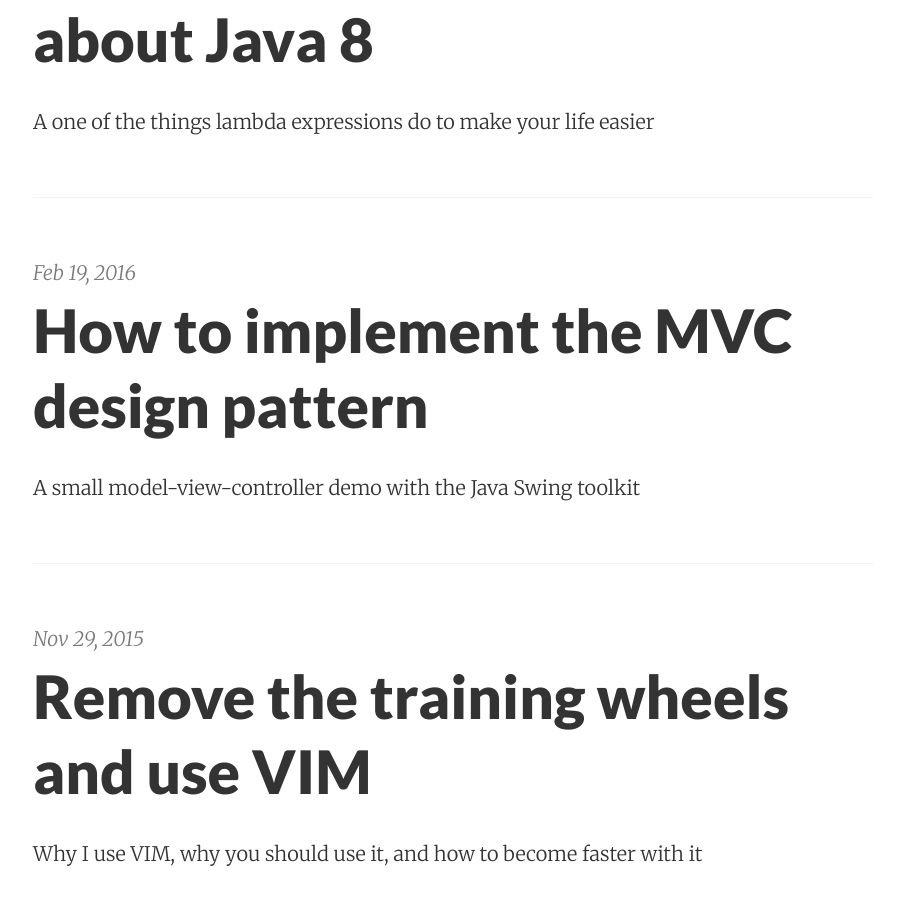
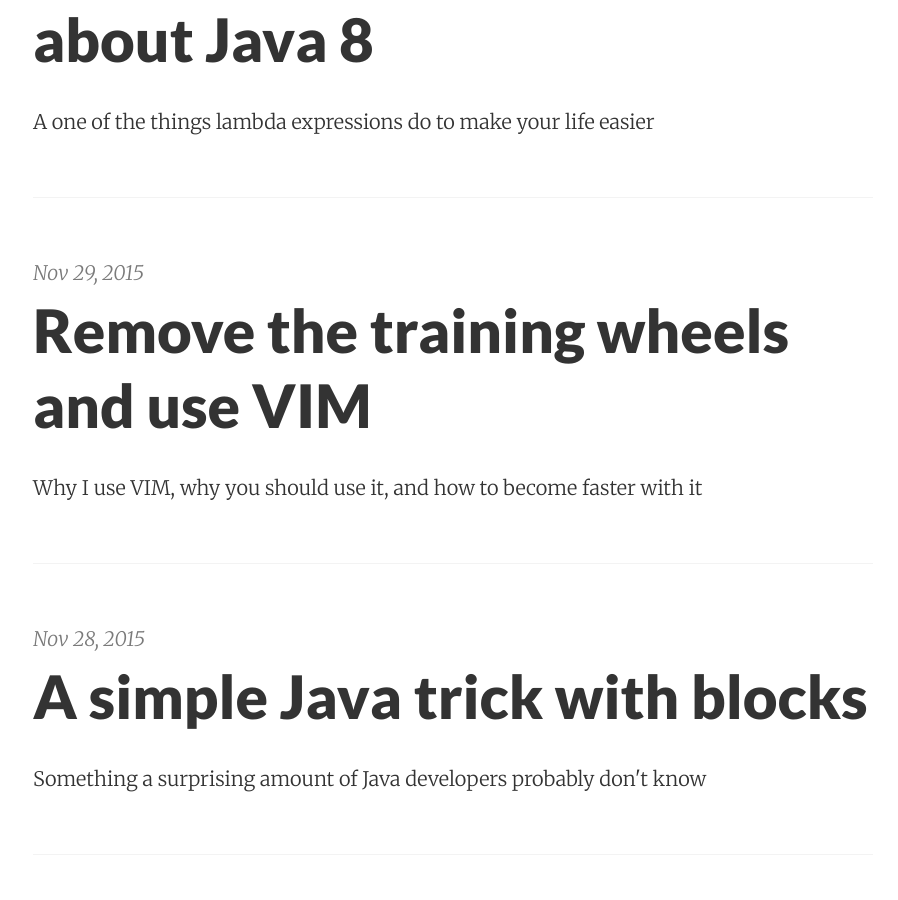
Before and after one commit to zakrywilson/zakrywilson.github.io, a Jekyll site: the page built from index.html, in a window 1280 px wide and 900 px high, scrolled down 676 px. Shown: the whole window, without its empty margins (187-1085 px from the left). Built offline with Jekyll 4.4.1, drawn with Linux system fonts in a browser that asks for light colours; nearby versions of some CDN libraries; the list of posts is cut into pages by our own code; part of the change alters nothing that is shown.

Commit message:
Changed MVC references to MVP

```diff
--- a/_posts/2016-02-19-mvc-demo.md
+++ /dev/null
@@ -1,109 +0,0 @@
----
-layout:     post
-title:      How to implement the MVC design pattern
-date:       2016-2-19 14:58
-summary:    A small model-view-controller demo with the Java Swing toolkit
-categories: Java
----
-
-When I first began to learn how write Swing applications, I ran into the issue of finding a good resource that clearly described ways to actually implement the Model-View-Controller. Most articles approached this design pattern from such a high-level perspective that they aren't helpful in actually demonstrating how to use the MVC in practice.
-
-This article aims at hitting all the angles by quickly discussing design patterns in general, why use them, describing the MVC from that high-level perspective, and then finally showing how the MVC can be done in practice with two action listeners – something I found that similar articles don't do.
-
-This is small app we'll be creating in this article.
-
-<center><img src="http://i.imgur.com/SWzbqGc.png" alt="GUI"></center>
-
-# First, what is the MVC?
-
-The MVC stands for the Model-View-Controller, which is just one of the many design patterns used by software developers today. Design patterns are basically a template that provides a solution to common software development problems. This doesn't mean that you *must* use the MVC or any other particular design pattern – they exist for when you need them. Another use for design patterns is that it provides a common language for developers so they can easily discuss how to develop their software.
-
-### The goal of design patterns
-
-Design patterns are generally developed around the principles of object-oriented design which works great with object-oriented languages such as Java, C++, Ruby, etc. Because of this, design patterns revolve around the concept of objects, where we abstract *things* to be represented in our code that can enhance the development, extensibility, and reliability of our software. In the realm of design patterns, most all components of the pattern will be discussed in terms of *objects*, which are simply classes or collections of classes to represent said pattern.
-
-### So where does the MVC fit in?
-
-The Model-View-Controller is a great solution in many GUI development situations. Note that it is not the only solution to GUI development – please understand this. There are also variations of the MVC such as the MVP and the MVVM, but the MVC seems to be the most ubiquitous now days so that is the one I'm here to discuss. The prevailing situation for using the MVC is where you're developing a GUI that allows users to interact with the interface, and where the program is going to have to do calculations, manipulate data, and store data and/or interact with a database.
-
-### What it looks like
-
-Here is the basic diagram of what the Model-View-Controller looks like in its abstract form.
-
-<center><a href="http://imgur.com/jI77oln"><img src="http://i.imgur.com/jI77olnl.png?1" title="MVC figure 1" /></a></center>
-
-As you can see, we have three main components: the Model, the View, and the Controller. In any design pattern, each component has a distinct purpose – separate jobs – and the MVC is no different. It's very important to note the arrows and how there is no direct connection between the View and the Model. Remember this.
-
-The last thing I'll add before we start on the demo, is that the Model, View, and Controller can each be represented through a collection of classes or a single class.
-
-# How to implement the MVC
-
-The actual demo for this article can be found [here](https://github.com/zakrywilson/mvc-demo) on my Github page. This project is literally for demonstration purposes so it's very slimmed down, but hopefully it will be enough that you can get the picture.
-
-If you are looking at my Github project, you'll see how the Model, the View, and the Controller are broken up into distinct classes (`model.java`, `view.java`, and `controller.java`). This is probably the cleanest way to enforce that the three components are kept separate.
-
-## The View
-
-The View contains everything that the users will see. This means it contains text boxes, buttons, menus, windows, panels, etc. – the things the users sees and directly interacts with.
-
-The View does not do any computation! If the user enters bad text into your text box, the View isn't going validate the data, do math for you, or access a database – it just displays data.
-
-<script src="https://gist.github.com/zakrywilson/0c3890760fb771ef97fc.js"></script>
-
-As you can see, we have five instance variables. These variables are the components that make up what the user sees. We have the frame that is the underlying object that is displayed. We have a panel that sits directly on top of the frame. We then have three components (two buttons and a text area) that lie on top of the panel. There is a little configuration for the display, found in the `display()` method; but apart from that, the View just looks like a glorified POJO with its *getters*. Again, the View isn't doing any computation, whatsoever; so with just the View, clicking buttons doesn't do anything now because that's not the View's job.
-
-## The Controller
-
-So now that we have the View, we just have a GUI that doesn't *do* anything. It's just a window with a couple buttons and a text area you can type in. How do we get the GUI to respond when a user presses a button? Well, that's where the Controller comes into play.
-
-The Controller is like the puppet master behind your application. The View does not know about the Model, and the Model does not not about the View. But the Controller knows about both the Model and the View and *controls* both of them. For example, when the user presses the *clear* button we want the text in the text area to be removed. The sequence of events is commonly *user performs an action* –> *action listener notices action* –> *Controller responds by manipulating Model or View*. So, more specifically, on the backend when the *clear* button is pressed, the Controller is the one who recognizes that the *clear* button was pressed. The Controller then has a small amount of code that gets the button from the Model, and sets the text box to an empty string.
-
-<script src="https://gist.github.com/zakrywilson/8abf89b76b57e090288f.js"></script>
-
-Looking back at the View's constructor, we can see that the View only has instance variables that comprise the GUI – buttons, the text area, the frame, and the panel. It doesn't *know* about the Controller or the View. However, if we look at the constructor for the Controller, it takes an instance of the Model and an instance of the View. This is why it's the puppet master behind the GUI: it can control the View and the Model because it has instances of them.
-
-So let's take another look at the *clear* button's functionality. The method `addClearButtonListener()` on line 66 is where the action listener for the *clear* button is created. Action listeners are interfaces that, when implemented, allow the programer to define what happens when that action listener notices an action. For our button, this means that when the button is clicked, the action listener sees this and the functionality, written inside its overridden `actionPerformed(ActionEvent)` method, is executed.
-
-This is done by the Controller gaining access to the View's `getClearButton()` method. All JButtons have an inherited method called `addActionListener(ActionListener)` which is where the action listener is added to the button.
-
-On line 71, the Controller uses the View's `getTextArea()` method and calls `textArea`'s `setText(String)` method, setting the text area to an empty string. Notice how the View didn't do this by itself – the View merely possessed the getter for the text area. And for now, don't mind line 72.
-
-In viewing `addShowButtonListener()` on line 43, the same process takes place where an action listener is added to `showButton`, residing in the Model; and access to the button is gained through the Model's methods.
-
-## The Model
-
-The purpose of the Model is to store and retrieve previously stored data. It also handles the heavy computation. The Model doesn't know about the Controller or the View either. It is manipulated via its methods by the Controller in the same way the View is controlled.
-
-<script src="https://gist.github.com/zakrywilson/5f38bbc6d73ed2ef589f.js"></script>
-
-This Model is fairly simple: it is simply a POJO for the View's text area. If there were more sources for data, they would be stored here as well; but since we only have one data point, that's the only one inside the Model.
-
-The Model is used by the Controller in `controller.java` on line 72 where the Controller resets the data stored within the Model by storing an empty string. The Model is used again inside the Controller in the Controller's `addShowButtonListener()` method on line 43. When the *show* button is pressed, the Controller grabs the text from the View, and stores it in the Model, using their public methods. The Controller then displays a dialog box, populating the box with the string that was stored within the Model.
-
-## Something to run it
-
-Now it's not good design to have the Model, View, or Controller to *run* the program so we can make another class, which in this case is named GUI, to simply run the program.
-
-<script src="https://gist.github.com/zakrywilson/1e6707b7aecf60ae5f5e.js"></script>
-
-An instance of the Model and View are created and passed into the Controller to be controlled.
-
-## Putting it all together
-
-And when we run it, this is our GUI. The user can write text in the text field, and when they press the *show* button, a dialog box is produced with the text from the text field.
-
-![](http://i.imgur.com/aTnaQ6Z.png) ![](http://i.imgur.com/sz0N91e.png)
-
-# Summary
-
-The MVC, when put together, results in a Controller controlling the View and the Model. The View displays all components and information to the user. The Model stores the data, handles heavy computation, and can interface with a database for example.
-
-Here is how that might look at a high-level, and notice how the Controller isn't directory interacting with the user or database.
-
-<center><a href="http://imgur.com/5Nn5LHT"><img src="http://i.imgur.com/5Nn5LHTl.png?2" title="MVC figure 2" /></a></center>
-
-The Model-View-Controller design pattern provides developers with an elegant solution to designing a GUI. It can be very useful and extensible; but it is not the end-all solution to all GUI programs. If the project gets larger, classes that relate to the Model, View, and Controller can be placed in separate packages named *model*, *view*, and *controller*.
-
-Hopefully this article cleared up any misconceptions about the MVC and how it can actually be implemented. It *really* isn't that complicated and it can be a very elegant solution to GUI applications. If you have any questions or comments, I'd love to hear them.
-
-Thanks for reading!
--- a/pages/software/index.md
+++ b/pages/software/index.md
@@ -25,5 +25,5 @@ Command line tool that allows for easy creation of command line options and pars
 #### <a href="https://github.com/zakrywilson/multithreaded-recursive-merge-sort">Multithreaded recursive merge sort</a>
 An exercise with pthreads comparing threading with their overhead.
 
-#### <a href="https://github.com/zakrywilson/mvc-demo">Model-View-Controller demonstration</a>
-A simple demonstration of the Model-View-Controller design pattern using Java Swing.
+#### <a href="https://github.com/zakrywilson/mvp-demo">Model-View-Presenter demonstration</a>
+A simple demonstration of the Model-View-Presenter design pattern using Java Swing.
```
